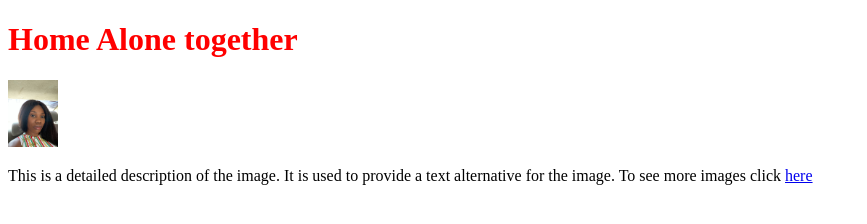
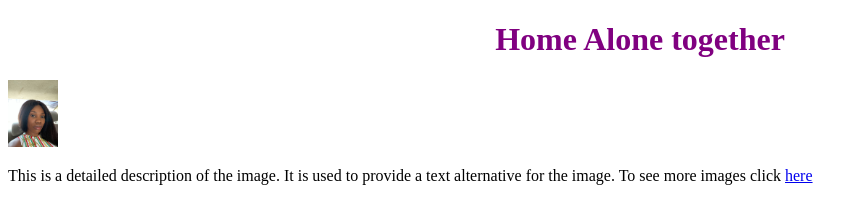
Before and after one commit to GraceFrank/portfolio-project, a plain HTML site: page index.html in a window 1280 px wide. Shown: the whole page, without its empty margins (0-867 px from the left). Drawn offline with Linux system fonts and the light colour scheme.

Commit message:
Center aligned my heading and changed the color

```diff
--- a/style.css
+++ b/style.css
@@ -1,3 +1,4 @@
 h1 {
-  color: red;
+  color: purple;
+  text-align: center;
 }
```
